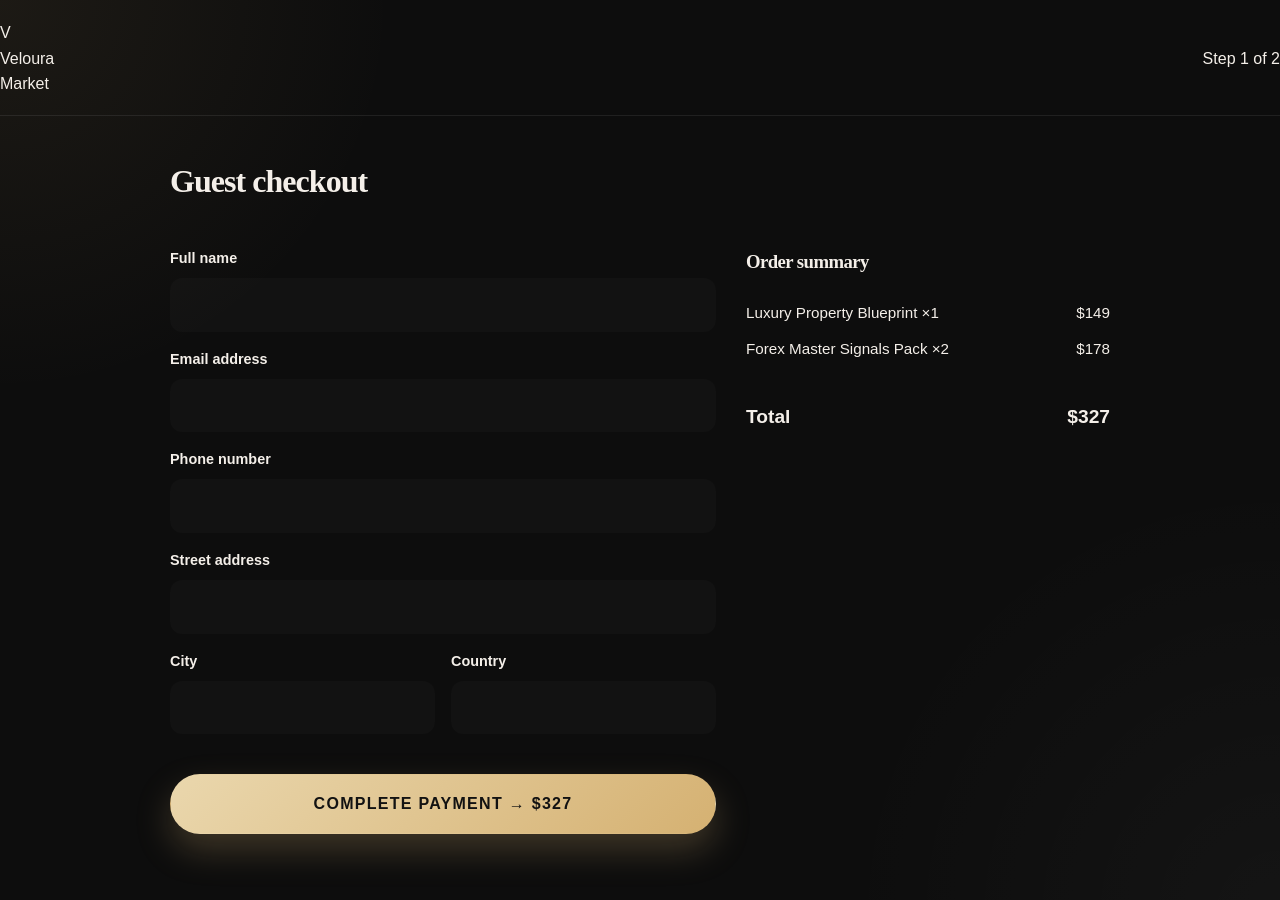
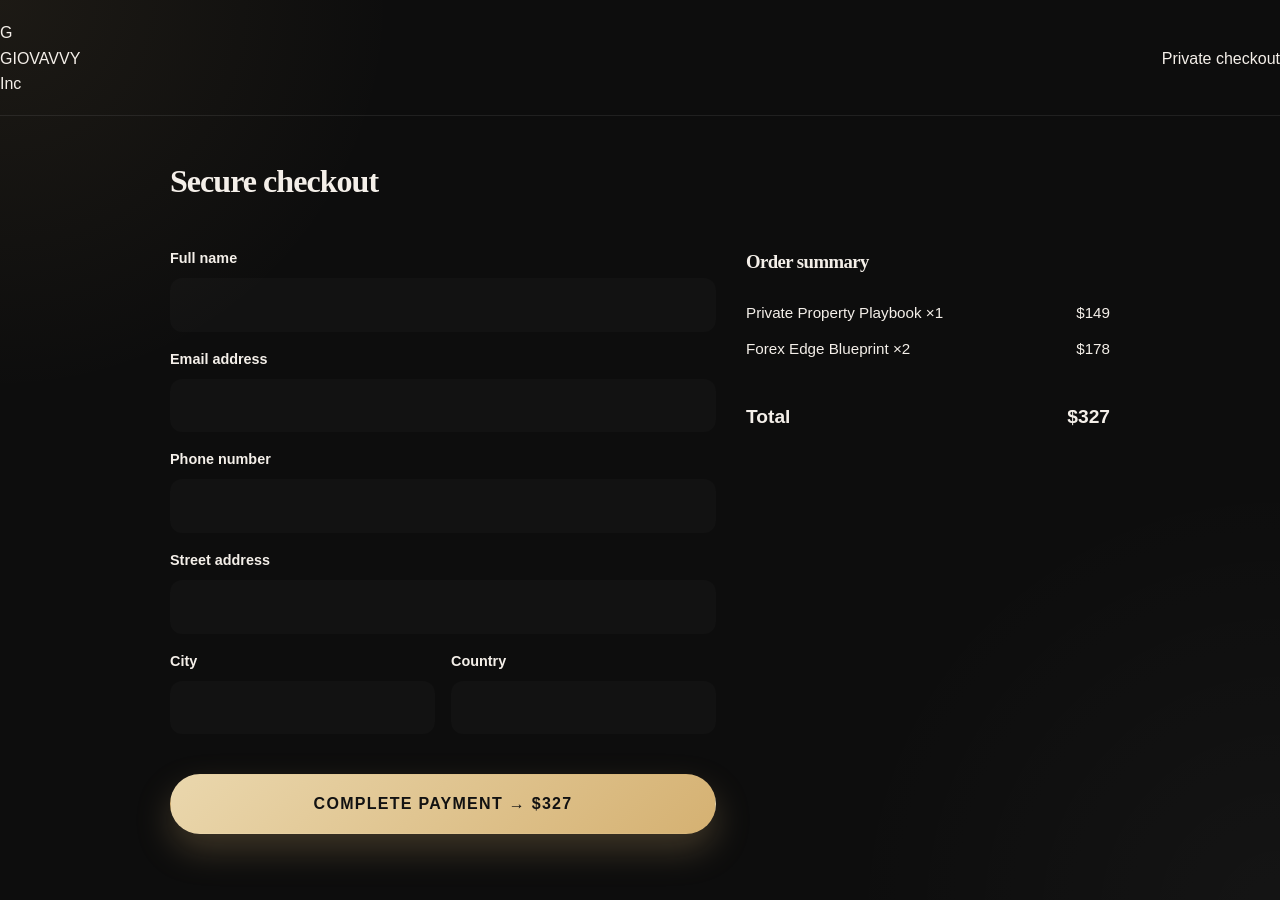
Before and after one commit to xirachaly/digital-marketplace, a Next.js app: page /checkout in a window 1280 px wide. Shown: the top 900 px of the page. Built offline with nearby package versions, Linux system fonts and the light colour scheme.

Commit message:
Align the checkout flow with the final luxury GIOVAVVY brand and premium post-purchase experience.

```diff
--- a/app/checkout/page.js
+++ b/app/checkout/page.js
@@ -6,14 +6,14 @@ import Link from 'next/link';
 const sampleItems = [
   {
     id: 1,
-    name: 'Luxury Property Blueprint',
+    name: 'Private Property Playbook',
     category: 'Real Estate',
     price: 149,
     quantity: 1,
   },
   {
     id: 2,
-    name: 'Forex Master Signals Pack',
+    name: 'Forex Edge Blueprint',
     category: 'Forex',
     price: 89,
     quantity: 2,
@@ -49,26 +49,29 @@ export default function CheckoutPage() {
         <header className="header">
           <div className="container" style={{ display: 'flex', alignItems: 'center', justifyContent: 'space-between', width: '100%', gap: '20px' }}>
             <Link href="/" className="logo">
-              <div className="logo-mark">V</div>
+              <div className="logo-mark">G</div>
               <div className="logo-text">
-                <div className="logo-name">Veloura</div>
-                <div className="logo-tag">Market</div>
+                <div className="logo-name">GIOVAVVY</div>
+                <div className="logo-tag">Inc</div>
               </div>
             </Link>
           </div>
         </header>
 
         <main className="container-small" style={{ paddingTop: '60px', paddingBottom: '80px', textAlign: 'center' }}>
-          <div className="card" style={{ maxWidth: '500px', margin: '0 auto', padding: '60px 40px' }}>
+          <div className="card" style={{ maxWidth: '560px', margin: '0 auto', padding: '60px 42px' }}>
             <div style={{ fontSize: '4rem', marginBottom: '20px' }}>✓</div>
-            <h1 style={{ marginBottom: '16px' }}>Order placed successfully!</h1>
+            <h1 style={{ marginBottom: '16px' }}>Your access is ready.</h1>
             <p style={{ color: 'var(--text-muted)', marginBottom: '12px' }}>
-              Thank you, {formData.fullName}! Your order has been received.
+              Thank you, {formData.fullName}. Your premium order has been confirmed.
             </p>
-            <p style={{ color: 'var(--text-muted)', marginBottom: '30px' }}>
-              A confirmation email has been sent to <strong>{formData.email}</strong>
+            <p style={{ color: 'var(--text-muted)', marginBottom: '28px' }}>
+              Your digital collection is now available in your inbox at <strong>{formData.email}</strong>.
             </p>
-            <Link href="/" className="btn btn-primary">Continue shopping</Link>
+            <div style={{ display: 'flex', gap: '12px', justifyContent: 'center', flexWrap: 'wrap' }}>
+              <Link href="/" className="btn btn-primary">Explore more</Link>
+              <button className="btn btn-secondary">Download assets</button>
+            </div>
           </div>
         </main>
       </>
@@ -80,26 +83,21 @@ export default function CheckoutPage() {
       <header className="header">
         <div className="container" style={{ display: 'flex', alignItems: 'center', justifyContent: 'space-between', width: '100%', gap: '20px' }}>
           <Link href="/" className="logo">
-            <div className="logo-mark">V</div>
+            <div className="logo-mark">G</div>
             <div className="logo-text">
-              <div className="logo-name">Veloura</div>
-              <div className="logo-tag">Market</div>
+              <div className="logo-name">GIOVAVVY</div>
+              <div className="logo-tag">Inc</div>
             </div>
           </Link>
           <div style={{ flex: 1 }} />
-          <span style={{ color: 'var(--text-muted)' }}>Step 1 of 2</span>
+          <span style={{ color: 'var(--text-muted)' }}>Private checkout</span>
         </div>
       </header>
 
       <main className="container-small" style={{ paddingTop: '40px', paddingBottom: '80px' }}>
-        <h1 style={{ marginBottom: '40px' }}>Guest checkout</h1>
+        <h1 style={{ marginBottom: '40px' }}>Secure checkout</h1>
 
-        <div style={{
-          display: 'grid',
-          gridTemplateColumns: '1.2fr 0.8fr',
-          gap: '30px',
-        }}>
-          {/* Checkout Form */}
+        <div style={{ display: 'grid', gridTemplateColumns: '1.2fr 0.8fr', gap: '30px' }}>
           <div>
             <form onSubmit={handleSubmit} style={{ display: 'grid', gap: '16px' }}>
               <div>
@@ -223,18 +221,12 @@ export default function CheckoutPage() {
                 </div>
               </div>
 
-              <button type="submit" className="btn btn-primary" style={{
-                width: '100%',
-                padding: '16px',
-                fontSize: '1rem',
-                marginTop: '24px',
-              }}>
+              <button type="submit" className="btn btn-primary" style={{ width: '100%', padding: '16px', fontSize: '1rem', marginTop: '24px' }}>
                 Complete payment → ${subtotal}
               </button>
             </form>
           </div>
 
-          {/* Order Summary */}
           <div className="card">
             <h3 style={{ marginBottom: '24px' }}>Order summary</h3>
             <div style={{ display: 'grid', gap: '12px', marginBottom: '24px' }}>
@@ -245,14 +237,7 @@ export default function CheckoutPage() {
                 </div>
               ))}
             </div>
-            <div style={{
-              borderTop: '1px solid var(--card-border)',
-              paddingTop: '16px',
-              display: 'flex',
-              justifyContent: 'space-between',
-              fontSize: '1.2rem',
-              fontWeight: 700,
-            }}>
+            <div style={{ borderTop: '1px solid var(--card-border)', paddingTop: '16px', display: 'flex', justifyContent: 'space-between', fontSize: '1.2rem', fontWeight: 700 }}>
               <span>Total</span>
               <span>${subtotal}</span>
             </div>
```
